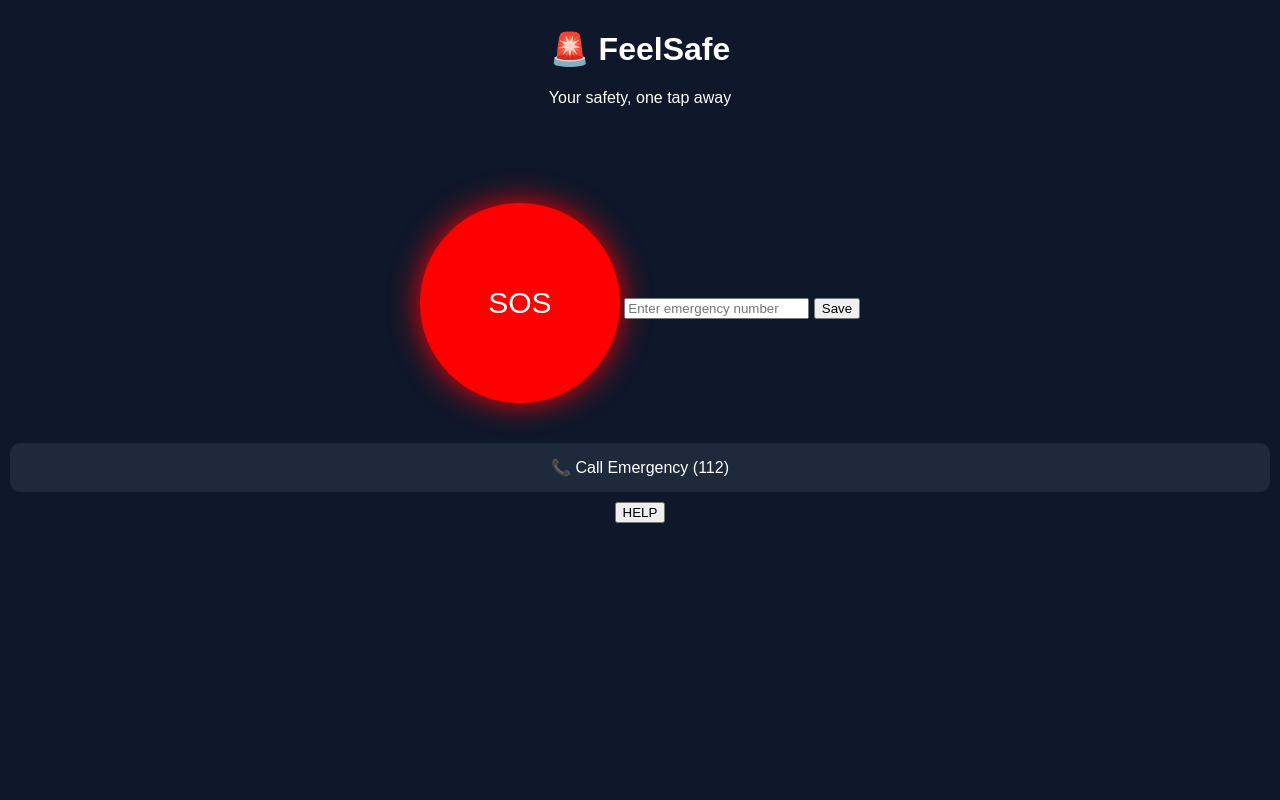
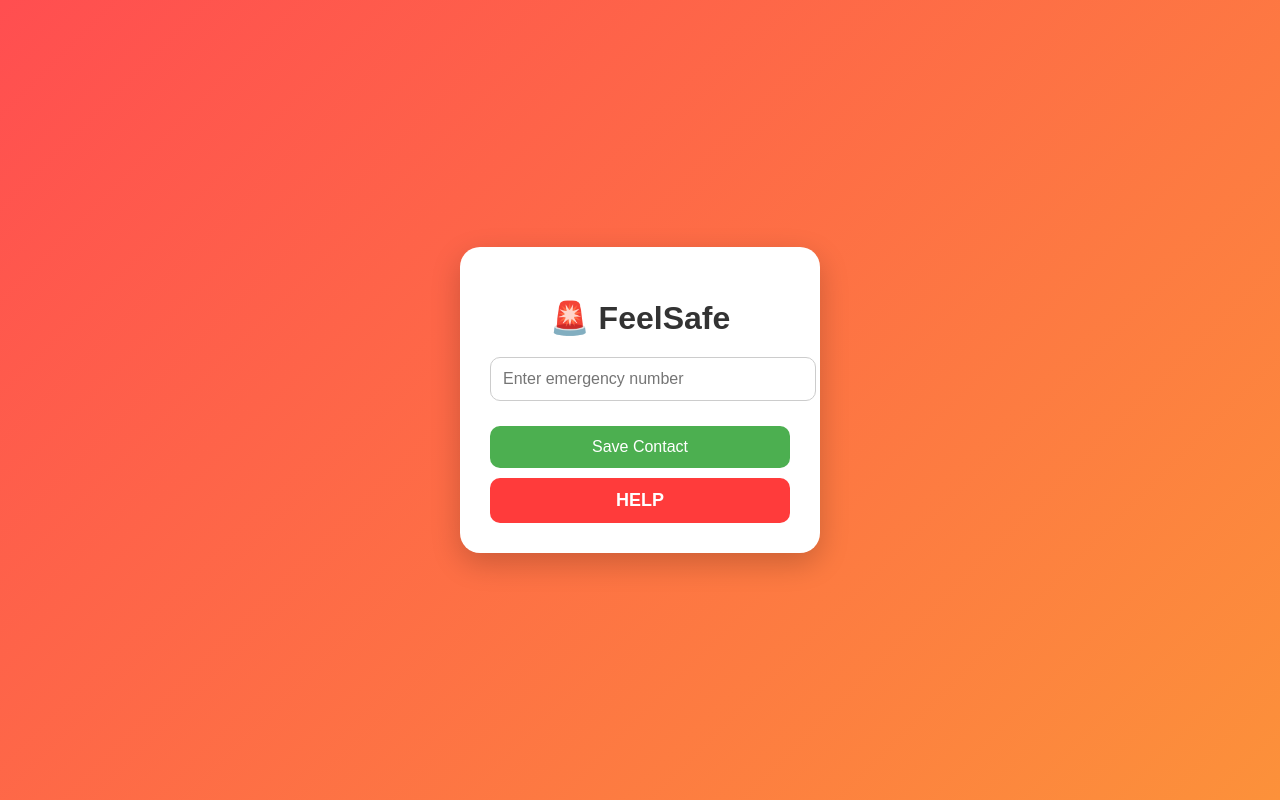
Before and after one commit to Anshika219/FeelSafe, a plain HTML site: page index.html in a window 1280 px wide. Drawn offline with Linux system fonts and the light colour scheme.

Commit message:
Update index.html

```diff
--- a/index.html
+++ b/index.html
@@ -1,8 +1,88 @@
 <!DOCTYPE html>
 <html>
 <head>
-<title>FeelSafe SOS</title>
-<meta name="viewport" content="width=device-width, initial-scale=1.0">
+  <title>FeelSafe</title>
+  <meta name="viewport" content="width=device-width, initial-scale=1.0">
+
+  <style>
+    body {
+      margin: 0;
+      font-family: Arial, sans-serif;
+      background: linear-gradient(135deg, #ff4e50, #fc913a);
+      display: flex;
+      justify-content: center;
+      align-items: center;
+      height: 100vh;
+    }
+
+    .container {
+      background: white;
+      padding: 30px;
+      border-radius: 20px;
+      box-shadow: 0 10px 30px rgba(0,0,0,0.2);
+      text-align: center;
+      width: 300px;
+    }
+
+    h1 {
+      margin-bottom: 20px;
+      color: #333;
+    }
+
+    input {
+      width: 100%;
+      padding: 12px;
+      border-radius: 10px;
+      border: 1px solid #ccc;
+      margin-bottom: 15px;
+      font-size: 16px;
+    }
+
+    button {
+      width: 100%;
+      padding: 12px;
+      border: none;
+      border-radius: 10px;
+      font-size: 16px;
+      cursor: pointer;
+      margin-top: 10px;
+    }
+
+    .save-btn {
+      background: #4CAF50;
+      color: white;
+    }
+
+    .help-btn {
+      background: #ff3b3b;
+      color: white;
+      font-weight: bold;
+      font-size: 18px;
+    }
+
+    .help-btn:hover {
+      background: #e60000;
+    }
+
+    .save-btn:hover {
+      background: #3e8e41;
+    }
+  </style>
+</head>
+
+<body>
+
+<div class="container">
+  <h1>🚨 FeelSafe</h1>
+
+  <input type="text" id="phone" placeholder="Enter emergency number">
+
+  <button class="save-btn" onclick="saveContact()">Save Contact</button>
+
+  <button class="help-btn" onclick="sendHelp()">HELP</button>
+</div>
+
+<!-- Firebase Scripts -->
 <script src="https://www.gstatic.com/firebasejs/10.7.1/firebase-app-compat.js"></script>
 <script src="https://www.gstatic.com/firebasejs/10.7.1/firebase-firestore-compat.js"></script>
 
@@ -19,125 +99,31 @@ const firebaseConfig = {
 firebase.initializeApp(firebaseConfig);
 const db = firebase.firestore();
 
-</script>
-<style>
-body {
-    margin: 0;
-    font-family: Arial;
-    background: #0f172a;
-    color: white;
-    text-align: center;
-}
-
-h1 {
-    margin-top: 30px;
-}
-
-.sos-btn {
-    margin-top: 80px;
-    width: 200px;
-    height: 200px;
-    border-radius: 50%;
-    background: red;
-    color: white;
-    font-size: 30px;
-    border: none;
-    box-shadow: 0 0 30px red;
-}
-
-.sos-btn:active {
-    transform: scale(0.9);
-}
-
-.actions {
-    margin-top: 40px;
-}
-
-a {
-    display: block;
-    margin: 10px;
-    padding: 15px;
-    background: #1e293b;
-    color: white;
-    text-decoration: none;
-    border-radius: 10px;
-}
-</style>
-</head>
-
-<body>
-
-<h1>🚨 FeelSafe</h1>
-<p>Your safety, one tap away</p>
-
-<button class="sos-btn" onclick="sendSOS()">SOS</button>
-<input id="phone" placeholder="Enter emergency number">
-<button onclick="saveContact()">Save</button>
-<div class="actions">
-    <a href="tel:112">📞 Call Emergency (112)</a>
-</div>
-<button onclick="sendHelp()">HELP</button>
-
-<script>
-function sendHelp() {
-  db.collection("contacts").doc("user1").get()
-    .then((doc) => {
-      if (doc.exists) {
-        const phone = doc.data().phone;
-
-        const message = "🚨 I need help! Please contact me immediately.";
-        const url = "https://wa.me/91" + phone + "?text=" + encodeURIComponent(message);
-
-        window.open(url, "_blank");
-      } else {
-        alert("No contact saved!");
-      }
-    })
-    .catch((error) => {
-      console.error("Error:", error);
-    });
-}
-</script>
-<script>
-function sendSOS() {
-
-    if (navigator.geolocation) {
-        navigator.geolocation.getCurrentPosition(function(pos) {
-
-            let lat = pos.coords.latitude;
-            let lon = pos.coords.longitude;
-
-            let locationLink = `https://maps.google.com/?q=${lat},${lon}`;
-
-            let message = `🚨 HELP! I am in danger.\nMy location: ${locationLink}`;
-
-            // Open WhatsApp with message
-            window.location.href = `https://wa.me/?text=${encodeURIComponent(message)}`;
-
-        }, function() {
-            alert("Location access denied. Please enable GPS.");
-        });
-    } else {
-        alert("Geolocation not supported.");
-    }
-}
-
-
 function saveContact() {
   const phone = document.getElementById("phone").value;
 
   db.collection("contacts").doc("user1").set({
     phone: phone
   })
-  .then(() => {
-    alert("Contact saved!");
-  })
-  .catch((error) => {
-    console.error("Error:", error);
-  });
+  .then(() => alert("Contact saved!"))
+  .catch((error) => console.error(error));
 }
 
+function sendHelp() {
+  db.collection("contacts").doc("user1").get()
+    .then((doc) => {
+      if (doc.exists) {
+        const phone = doc.data().phone;
+        const message = "🚨 I need help! Please reach me.";
 
+        const url = "https://wa.me/91" + phone + "?text=" + encodeURIComponent(message);
+        window.open(url, "_blank");
+      } else {
+        alert("No contact saved!");
+      }
+    })
+    .catch((error) => console.error(error));
+}
 </script>
 
 </body>
```
